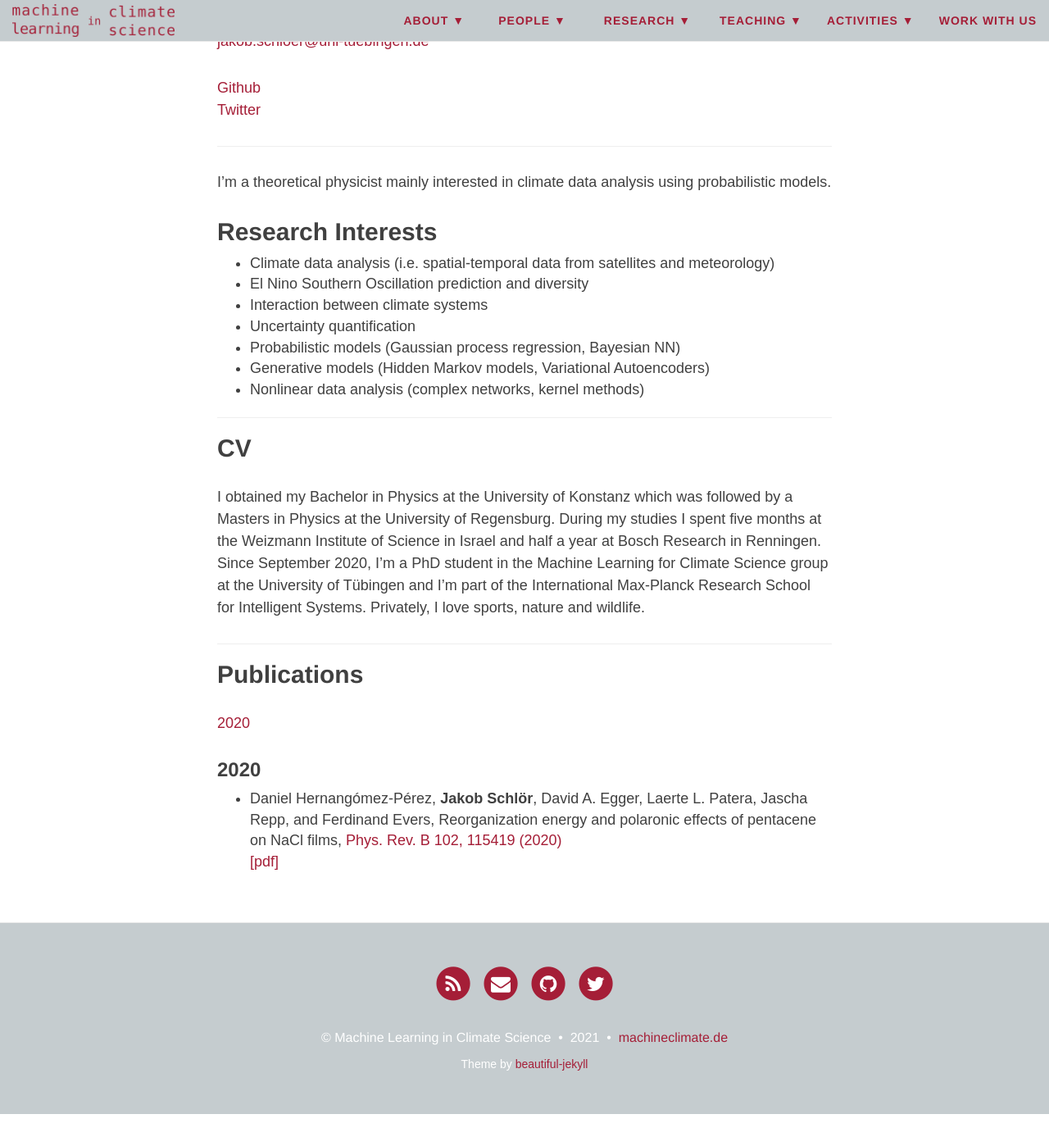
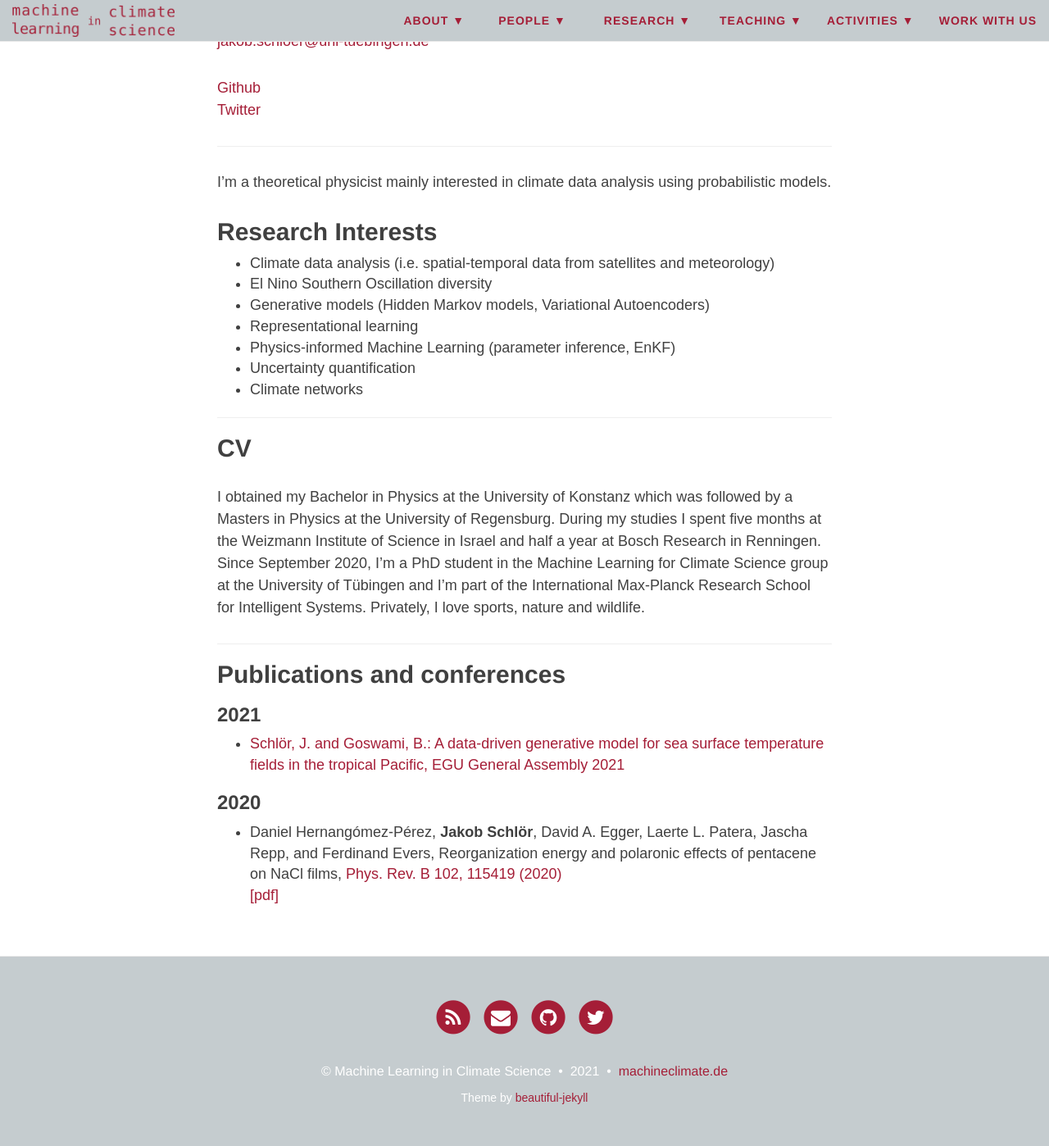
Before and after one commit to mlcs/mlcs.github.io, a Jekyll site: the page built from people/schloer.md, in a window 1280 px wide and 1400 px high, scrolled down 796 px. Shown: the whole window at 82% size. Built offline with Jekyll 4.4.1, drawn with Linux system fonts in a browser that asks for light colours; nearby versions of some CDN libraries; before the commit the page ends 2155 px from its top, so only the background shows below that.

Commit message:
Update profile.

```diff
--- a/people/schloer.md
+++ b/people/schloer.md
@@ -24,13 +24,12 @@ I'm a theoretical physicist mainly interested in climate data analysis using pro
 ## Research Interests
 
 + Climate data analysis (i.e. spatial-temporal data from satellites and meteorology)
-+ El Nino Southern Oscillation prediction and diversity
-+ Interaction between climate systems
++ El Nino Southern Oscillation diversity
++ Generative models (Hidden Markov models, Variational Autoencoders)
++ Representational learning
++ Physics-informed Machine Learning (parameter inference, EnKF)
 + Uncertainty quantification
-+ Probabilistic models (Gaussian process regression, Bayesian NN)
-+ Generative models (Hidden Markov models, Variational Autoencoders)
-+ Nonlinear data analysis (complex networks, kernel methods)
-
++ Climate networks
 
 ***
 ## CV
@@ -38,9 +37,11 @@ I'm a theoretical physicist mainly interested in climate data analysis using pro
 I obtained my Bachelor in Physics at the University of Konstanz which was followed by a Masters in Physics at the University of Regensburg. During my studies I spent five months at the Weizmann Institute of Science in Israel and half a year at Bosch Research in Renningen. Since September 2020, I'm a PhD student in the Machine Learning for Climate Science group at the University of Tübingen and I'm part of the International Max-Planck Research School for Intelligent Systems. Privately, I love sports, nature and wildlife.
 
 ***
-## Publications
+## Publications and conferences
 
-[2020](#2020)
+### 2021
+
++ [Schlör, J. and Goswami, B.: A data-driven generative model for sea surface temperature fields in the tropical Pacific, EGU General Assembly 2021](https://doi.org/10.5194/egusphere-egu21-12362)
 
 ### 2020
 + Daniel Hernangómez-Pérez, **Jakob Schlör**, David A. Egger, Laerte L. Patera, Jascha Repp, and Ferdinand Evers,
```
